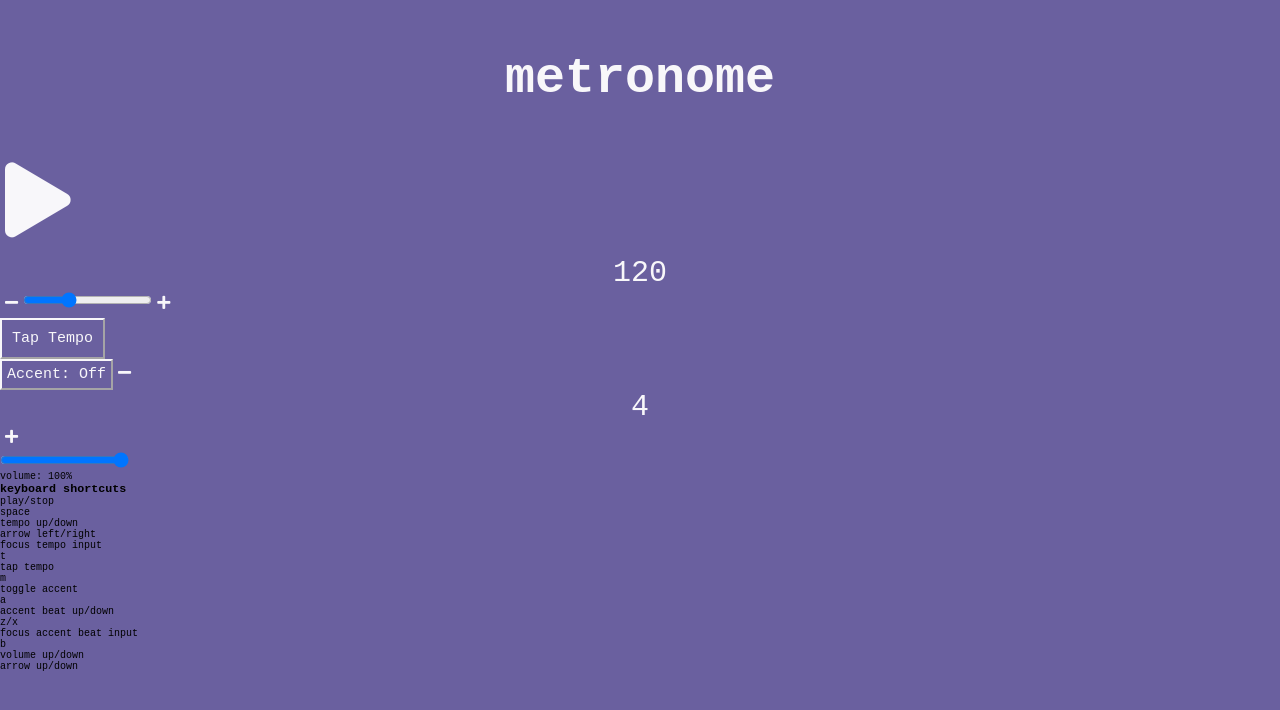
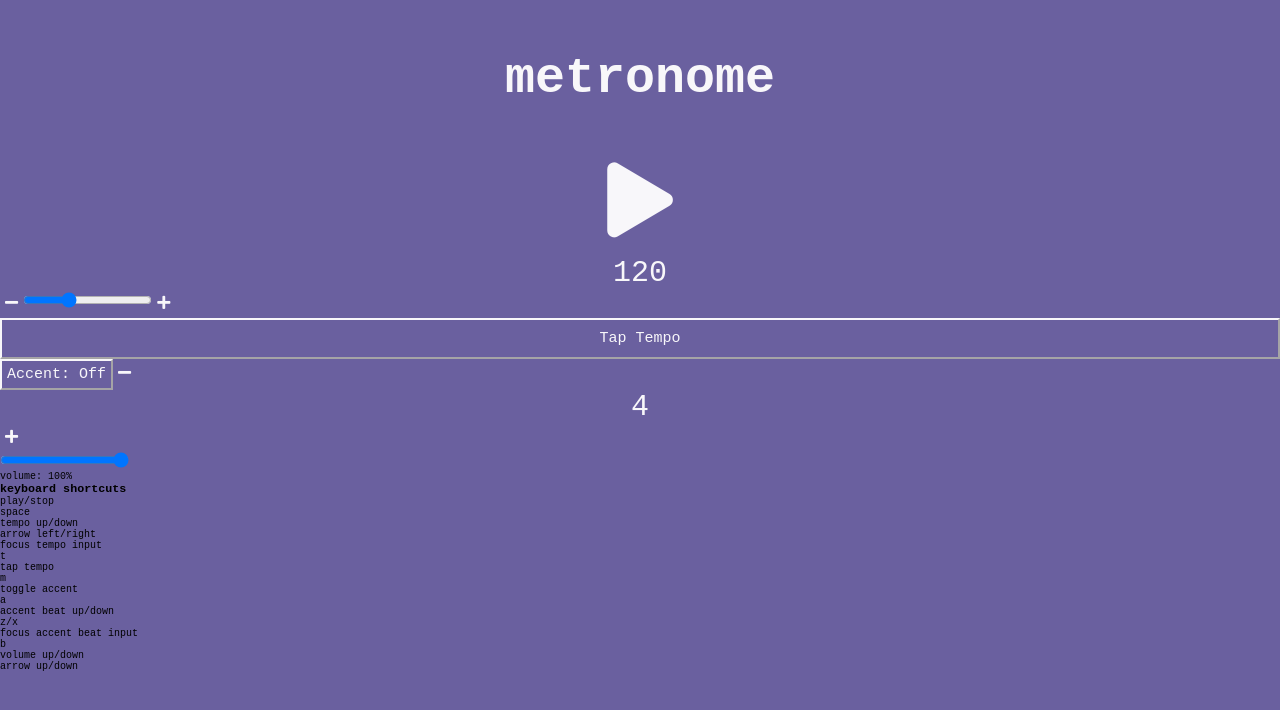
Before and after one commit to alanpaulprice/metronome, a React (Create React App) app: page / in a window 1280 px wide. Shown: the top 710 px of the page. Built offline with nearby package versions, Linux system fonts and the light colour scheme; no server answers.

Commit message:
App: added flex prop to containing Div

```diff
--- a/src/components/App.js
+++ b/src/components/App.js
@@ -154,7 +154,7 @@ class App extends Component {
             tapTempoButtonRef={this.tapTempoButtonRef}
           />
 
-          <Div flexDirection={'column'}>
+          <Div flex flexDirection={'column'}>
             <H1 fontSize={'5rem'} marginTop={'5rem'}>
               metronome
             </H1>
```
